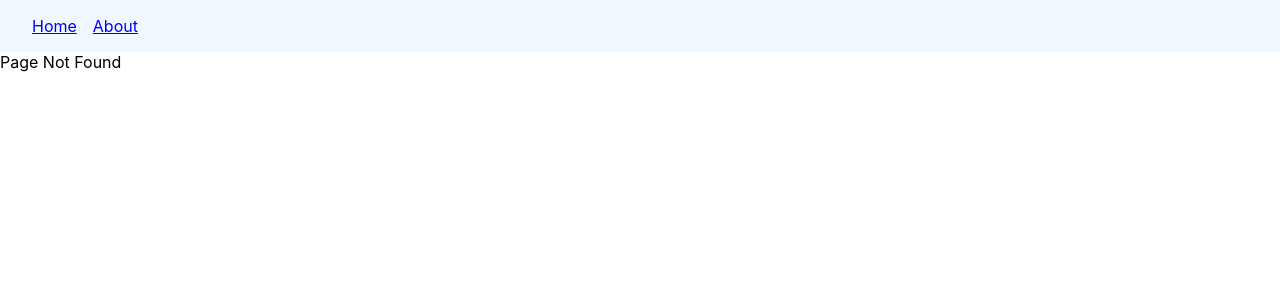
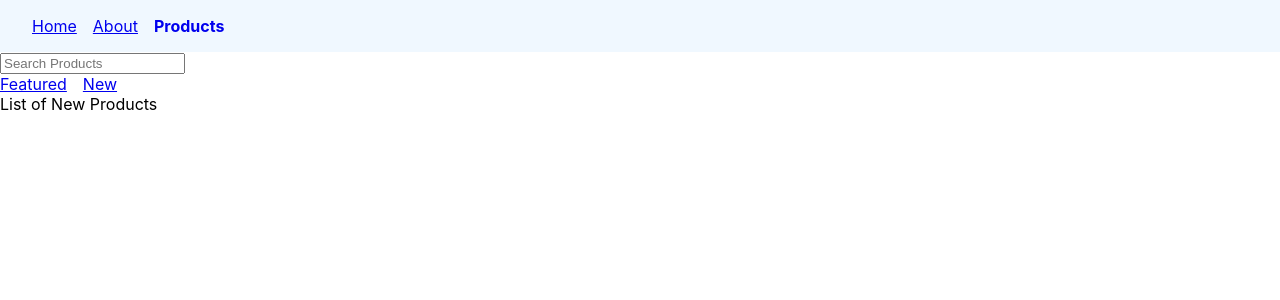
Before and after one commit to jkatipelly/React-router, a React (Create React App) app: page /products/new in a window 1280 px wide. Before the commit this address had no page. Shown: the top 300 px of the page. Built offline with nearby package versions, Linux system fonts and the light colour scheme; the HTML template or start-up script is replaced by a standard one.

Commit message:
Nested routes

```diff
--- a/src/App.js
+++ b/src/App.js
@@ -4,6 +4,9 @@
 import { Navbar } from "./Components/Navbar";
 import { OrderSummary } from "./Components/OrderSummary";
 import { NoMatch } from "./Components/NoMatch";
+import { Products } from "./Components/Products";
+import { FeaturedProducts } from "./Components/FeaturedProducts";
+import { NewProducts } from "./Components/NewProducts";
 
 function App() {
   return (
@@ -14,6 +17,10 @@
         <Route path="about" element={<About />}></Route>
         <Route path="order-summary" element={<OrderSummary />}></Route>
         <Route path="*" element={<NoMatch />}></Route>
+        <Route path="products" element={<Products />}>
+          <Route path="featured" element={<FeaturedProducts />}></Route>
+          <Route path="new" element={<NewProducts />}></Route>
+        </Route>
       </Routes>
     </>
   );
--- /dev/null
+++ b/src/Components/FeaturedProducts.js
@@ -0,0 +1,5 @@
+import React from "react";
+
+export const FeaturedProducts = () => {
+  return <div>List of Featured Products</div>;
+};
--- a/src/Components/Navbar.js
+++ b/src/Components/Navbar.js
@@ -10,13 +10,16 @@
   };
 
   return (
-    <nav>
+    <nav className="primary-nav">
       <NavLink style={navLinkStyles} to="/">
         Home
       </NavLink>
       <NavLink style={navLinkStyles} to="/about">
         About
       </NavLink>
+      <NavLink style={navLinkStyles} to="/products">
+        Products
+      </NavLink>
     </nav>
   );
 };
--- /dev/null
+++ b/src/Components/NewProducts.js
@@ -0,0 +1,5 @@
+import React from "react";
+
+export const NewProducts = () => {
+  return <div>List of New Products</div>;
+};
--- /dev/null
+++ b/src/Components/Products.js
@@ -0,0 +1,18 @@
+import React from "react";
+import { Link, Outlet } from "react-router-dom";
+
+export const Products = () => {
+  return (
+    <>
+      <div>
+        <input type="text" placeholder="Search Products"></input>
+      </div>
+
+      <nav>
+        <Link to="featured">Featured</Link>
+        <Link to="new">New</Link>
+      </nav>
+      <Outlet></Outlet>
+    </>
+  );
+};
--- a/src/index.css
+++ b/src/index.css
@@ -12,7 +12,7 @@
     monospace;
 }
 
-nav {
+.primary-nav {
   background-color: aliceblue;
   padding: 16px 32px;
 }
```
